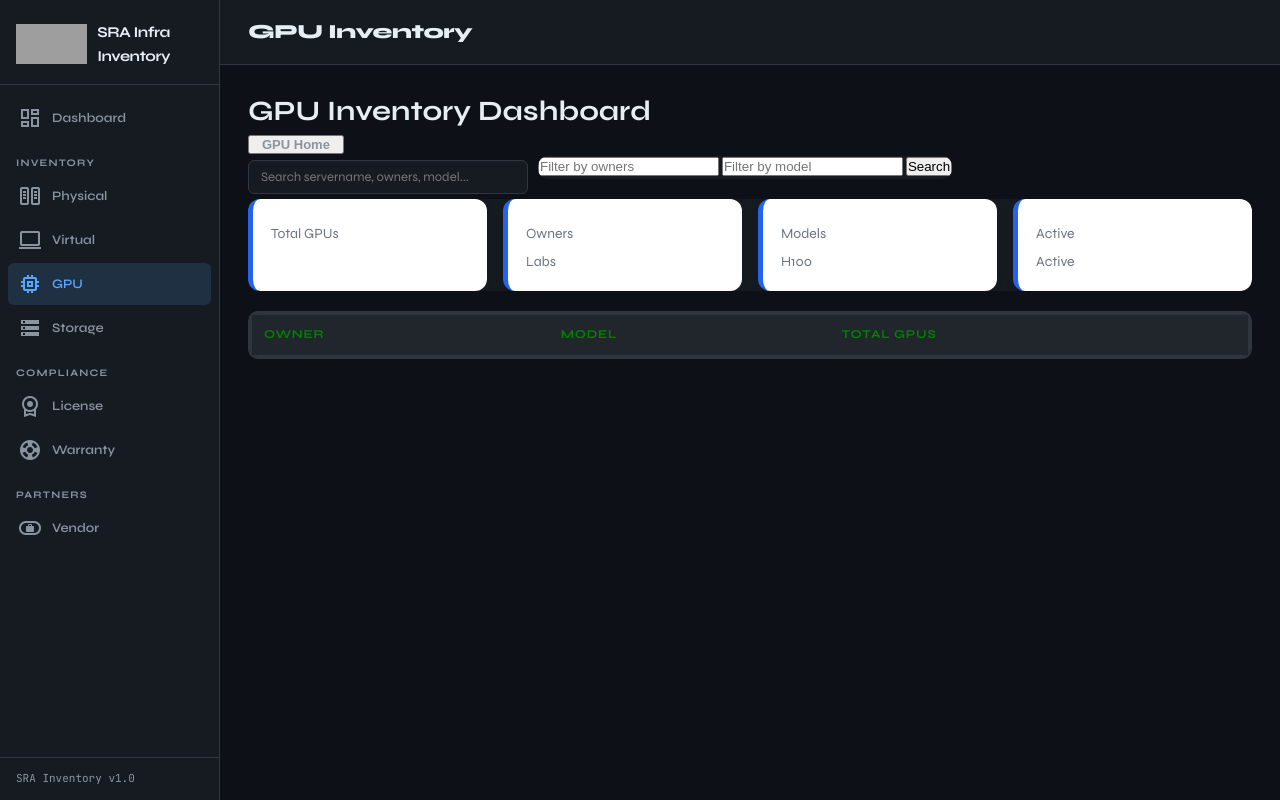
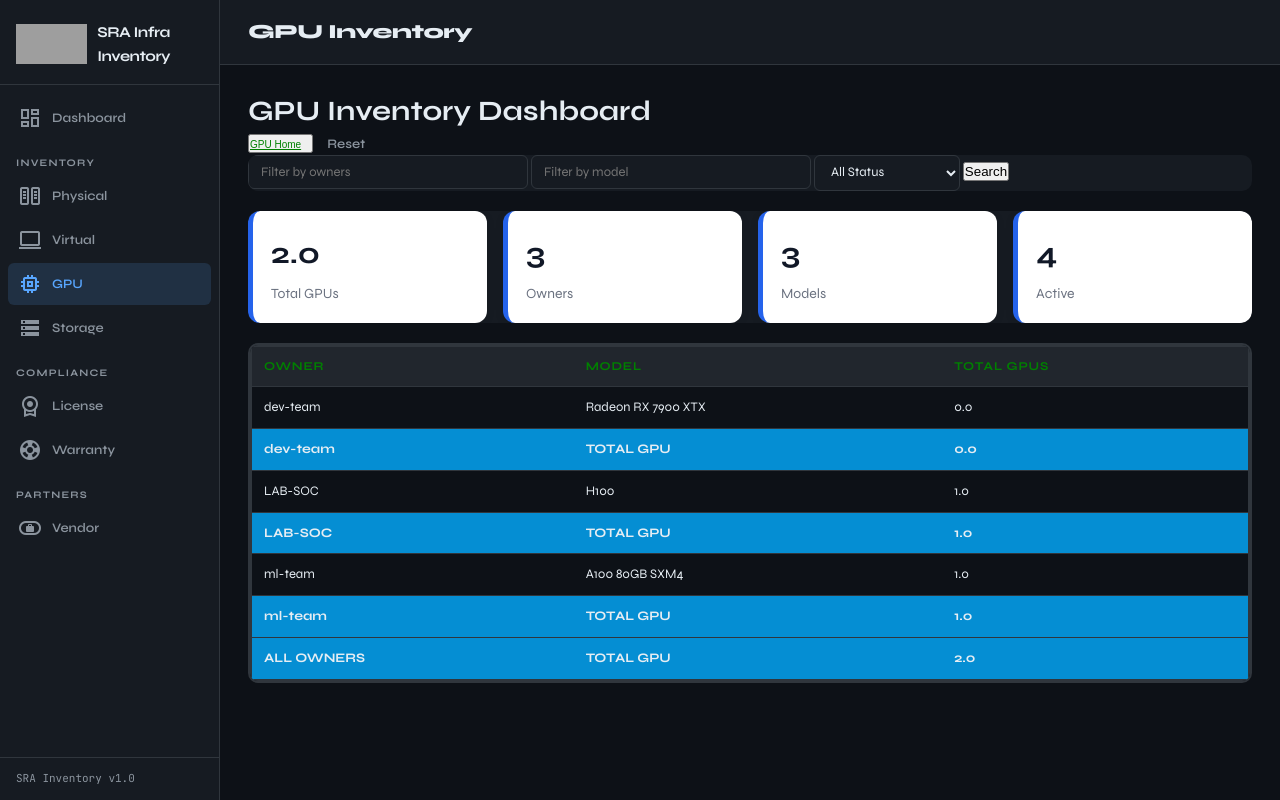
Before and after one commit to rameshselvaraj-e/server_inventory, a Flask app: page /gpu/dashboard in a window 1280 px wide. Run offline with Flask 3, Linux system fonts and the light colour scheme; data comes from the database, SQL or seed files in the repository; lists and menus that the app fills with data are empty; grey boxes are pictures that could not be loaded.

Commit message:
updated 05102026

```diff
--- a/app.py
+++ b/app.py
@@ -372,6 +372,65 @@
     rows = query(sql, params)
     return render_template('gpu/list.html', rows=rows, search=search, status=status)
 
+@app.route("/gpu/dashboard")
+def gpu_dashboard():
+
+    owners = request.args.get("owners", "")
+    model  = request.args.get("model", "")
+    # Build a reusable WHERE clause based on both search fields
+    conditions = ["1=1"]
+    params = []
+
+    if owners:
+        conditions.append("owners LIKE %s")
+        params.append(f"%{owners}%")
+    if model:
+        conditions.append("model LIKE %s")
+        params.append(f"%{model}%")
+
+    where_clause = "WHERE " + " AND ".join(conditions)
+
+    conn = mysql.connector.connect(**DB_CONFIG)
+    cursor = conn.cursor(dictionary=True)
+
+    # Summary cards
+    cursor.execute(f"SELECT SUM(no_of_gpu) AS total_gpus FROM gpu_inventory {where_clause}", params)
+    total_gpus = cursor.fetchone()["total_gpus"] or 0
+
+    cursor.execute(f"SELECT COUNT(DISTINCT owners) AS total_owners FROM gpu_inventory {where_clause}", params)
+    total_owners = cursor.fetchone()["total_owners"] or 0
+
+    cursor.execute(f"SELECT COUNT(DISTINCT model) AS total_models FROM gpu_inventory {where_clause}", params)
+    total_models = cursor.fetchone()["total_models"] or 0
+
+    cursor.execute(f"SELECT COUNT(*) AS active_count FROM gpu_inventory {where_clause} AND status = 'active'", params)
+    active_count = cursor.fetchone()["active_count"] or 0
+
+    # Table data: grouped by owner + model with rollup for totals
+    cursor.execute(f"""
+        SELECT
+            COALESCE(owners, 'ALL OWNERS') AS owners,
+            COALESCE(model,  'TOTAL GPU')  AS model,
+            SUM(no_of_gpu)                 AS total_gpu
+        FROM gpu_inventory
+        {where_clause}
+        GROUP BY owners, model WITH ROLLUP
+    """, params)
+    gpu_data = cursor.fetchall()
+
+    cursor.close()
+    conn.close()
+
+    return render_template(
+        "gpu/dashboard.html",
+        gpu_data=gpu_data,
+        owners=owners,
+        model=model,
+        total_gpus=total_gpus,
+        total_owners=total_owners,
+        total_models=total_models,
+        active_count=active_count,
+    )
 
 
 #@app.route('/gpu/export')
@@ -415,22 +474,6 @@
 
     #data = get_data()
     return render_template('gpu/dashboard.html', gpu_data=data)
-
-@app.route('/gpu/dashboard')
-def gpu_dashboard():
-    search = request.args.get('search', '')
-    status = request.args.get('status', '')
-    sql = "SELECT * FROM gpu_inventory WHERE 1=1"
-    params = []
-    if search:
-        sql += " AND (server_name LIKE %s OR manufacturer LIKE %s OR model LIKE %s OR owners LIKE %s)"
-        params += [f'%{search}%'] * 4
-    if status:
-        sql += " AND status=%s"
-        params.append(status)
-    sql += " ORDER BY created_at DESC"
-    rows = query(sql, params)
-    return render_template('gpu/dashboard.html', rows=rows, search=search, status=status)
 
 @app.route('/gpu/add', methods=['GET','POST'])
 def gpu_add():
--- a/static/css/style.css
+++ b/static/css/style.css
@@ -525,6 +525,13 @@
   border-radius: 10px;
 }
 
+.dashboard-home {
+  margin-right: 10px;
+  overflow: auto;
+  font-size: 10px;
+  color: green;
+}
+
 .dashboard-cards {
   display: grid;
   grid-template-columns: repeat(4, minmax(180px, 1fr));
--- a/templates/gpu/dashboard.html
+++ b/templates/gpu/dashboard.html
@@ -10,43 +10,46 @@
 
 {% block content %}
  <h1>GPU Inventory Dashboard</h1>
- <button><a href="{{ url_for('gpu_list') }}" class="btn-reset">GPU Home</a></button>
+<div class="dashboard-home">
+  <button><a href="{{ url_for('gpu_list') }}" class="dashboard-home">GPU Home</a></button>
+   <a href="{{ url_for('gpu_dashboard') }}" class="btn-reset">Reset</a>
+</div>
 
-
- <div class="filter-bar">
-  <form method="get" class="filter-form">
-    <input type="text" name="search" value="{{ search }}" placeholder="Search servername, owners, model..." class="filter-input"/>
-
-<form method="get" action="/gpu_dashboard">
+<form method="get" action="{{ url_for('gpu_dashboard') }}">
 <div class="dashboard-search">
-<input type="text" class="dash-search" name="owners" placeholder="Filter by owners" value="{{ owners }}">
-<input type="text" class="dash-search" name="model" placeholder="Filter by model" value="{{ model }}">
+<input type="text" class="filter-input" name="owners" placeholder="Filter by owners" value="{{ owners }}">
+<input type="text" class="filter-input" name="model" placeholder="Filter by model" value="{{ model }}">
+ <select name="status" class="filter-select">
+      <option value="">All Status</option>
+      <option value="active"         {% if status=='active' %}selected{% endif %}>Active</option>
+      <option value="inactive"       {% if status=='inactive' %}selected{% endif %}>Inactive</option>
+      <option value="faulty"         {% if status=='faulty' %}selected{% endif %}>Faulty</option>
+      <option value="maintenance"    {% if status=='maintenance' %}selected{% endif %}>Maintenance</option>
+      <option value="decommissioned" {% if status=='decommissioned' %}selected{% endif %}>Decommissioned</option>
+    </select>
 <button class="dash-btn" type="submit">Search</button>
 </div>
 </form>
 
 <div class="dashboard-cards">
   <div class="dash-card">
-    <div class="display-6">{{ total_gpus }}</div>
     <h3>{{ total_gpus }}</h3>
-    <p>Total GPUs</p> <p>{{ total_gpus }} </p>
+    <p>Total GPUs</p>
   </div>
 
   <div class="dash-card">
     <h3>{{ total_owners }}</h3>
-    <div class="display-6">{{ owners }}</div>
-    <p>Owners</p> <p>{{ owners }} Labs </p>
+    <p>Owners</p>
   </div>
 
   <div class="dash-card">
     <h3>{{ total_models }}</h3>
-    <div class="display-6">{{ model }}</div>
-    <p>Models</p> <p> H100 </p>
+    <p>Models</p>
   </div>
 
   <div class="dash-card">
     <h3>{{ active_count }}</h3>
-     <p>Active</p> <p>Active </p>
+    <p>Active</p>
   </div>
 </div>
 
```
